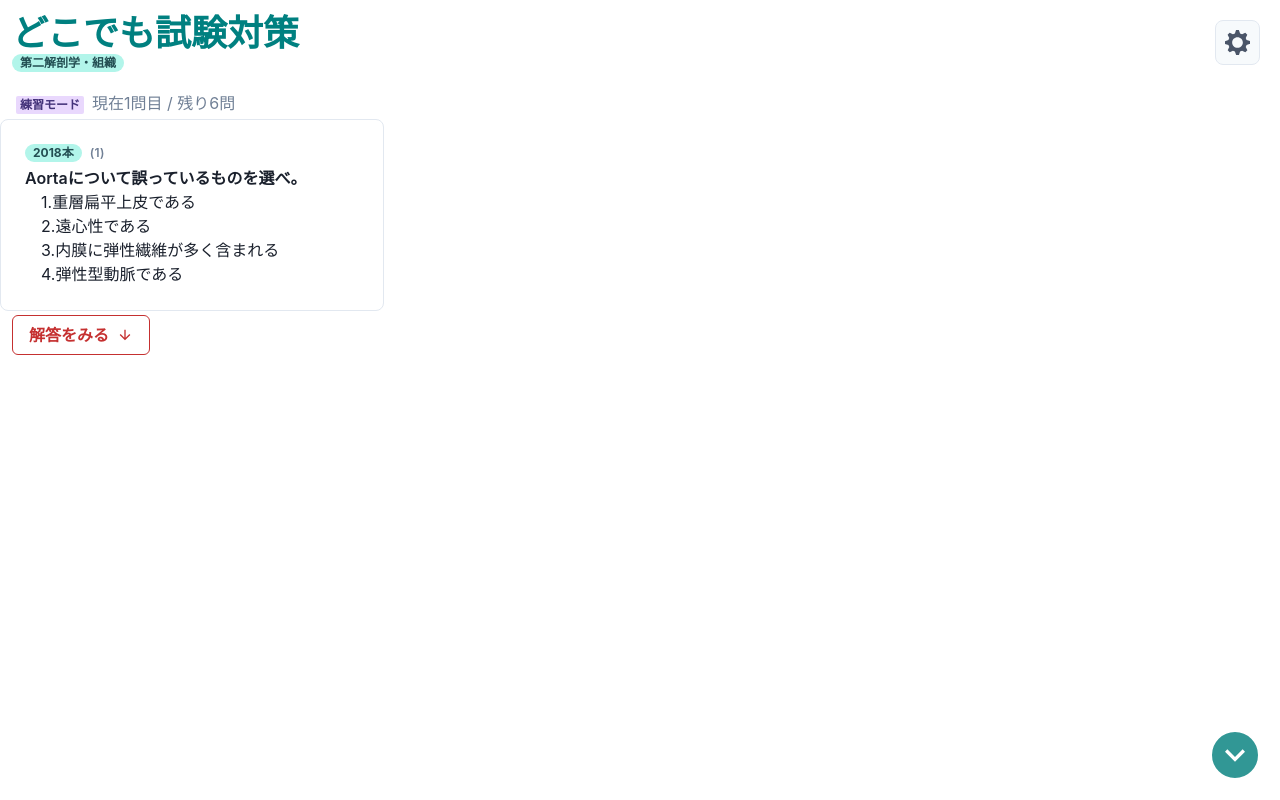
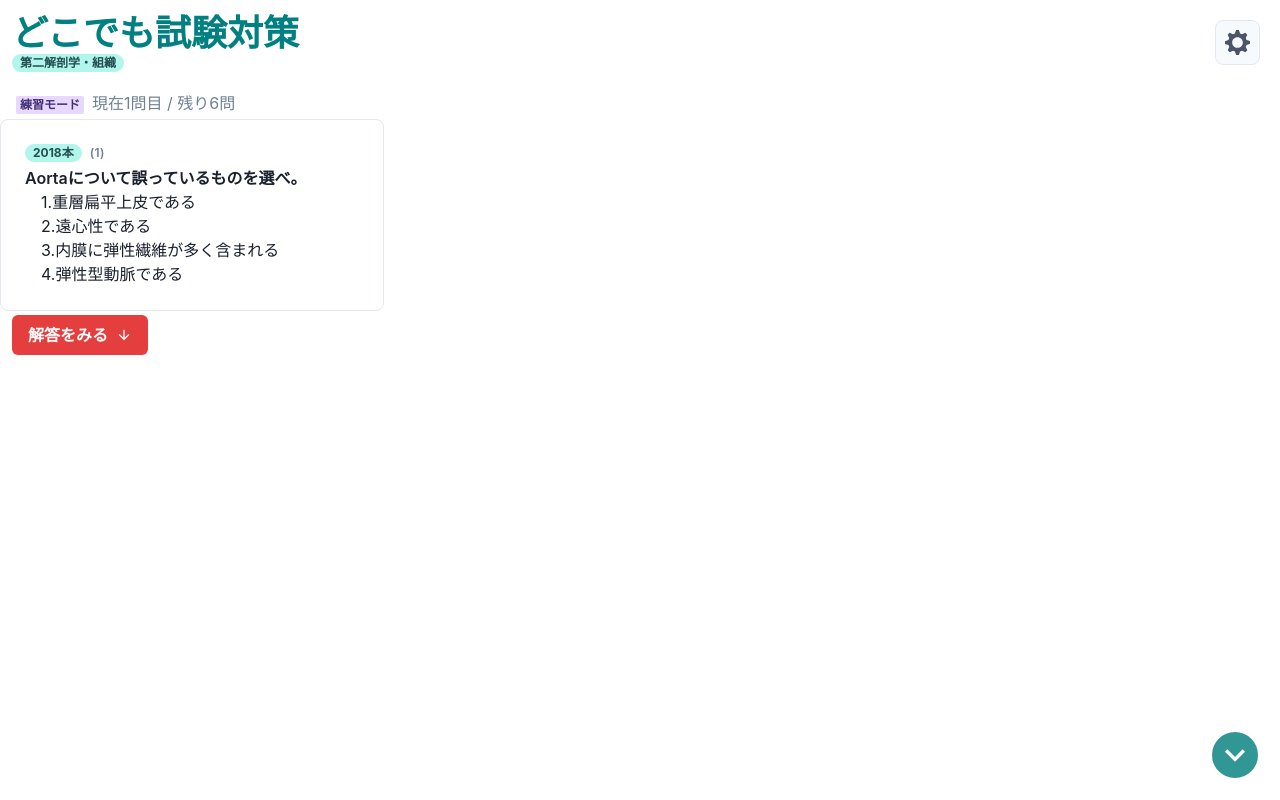
Before and after one commit to Igaki12/Anywhere-studying02, a React (Create React App) app: page / in a window 1280 px wide. Both pictures are taken after a click on the button "練習モード". Built offline with nearby package versions, Linux system fonts and the light colour scheme.

Commit message:
色使いを調整

```diff
--- a/src/components/QuestionsLog.js
+++ b/src/components/QuestionsLog.js
@@ -228,7 +228,7 @@ export const QuestionsLog = ({
           ml="3"
           rightIcon={<ArrowDownIcon />}
           colorScheme="teal"
-          variant={'solid'}
+          variant={'outline'}
           onClick={() => {
             nextQuestion(settingDetail)
             scrollToTheBottom()
@@ -248,7 +248,7 @@ export const QuestionsLog = ({
           mt={-2}
           rightIcon={<ArrowDownIcon />}
           colorScheme="red"
-          variant={'outline'}
+          variant={'solid'}
           onClick={() => {
             checkAnswer()
             scrollToTheBottom()
```
Also changed, not shown: 7 other files (tests, documents, lock files or other folders).
